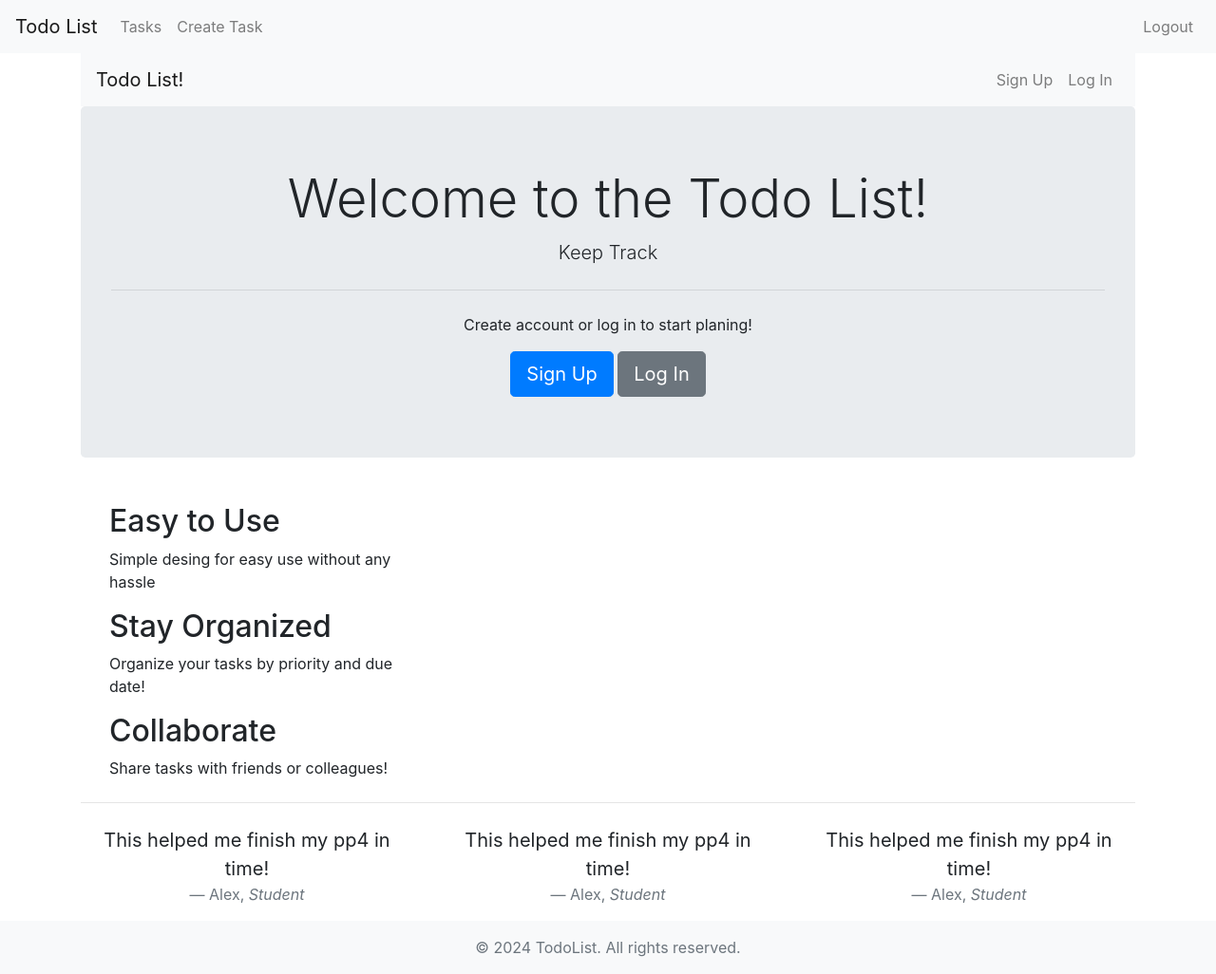
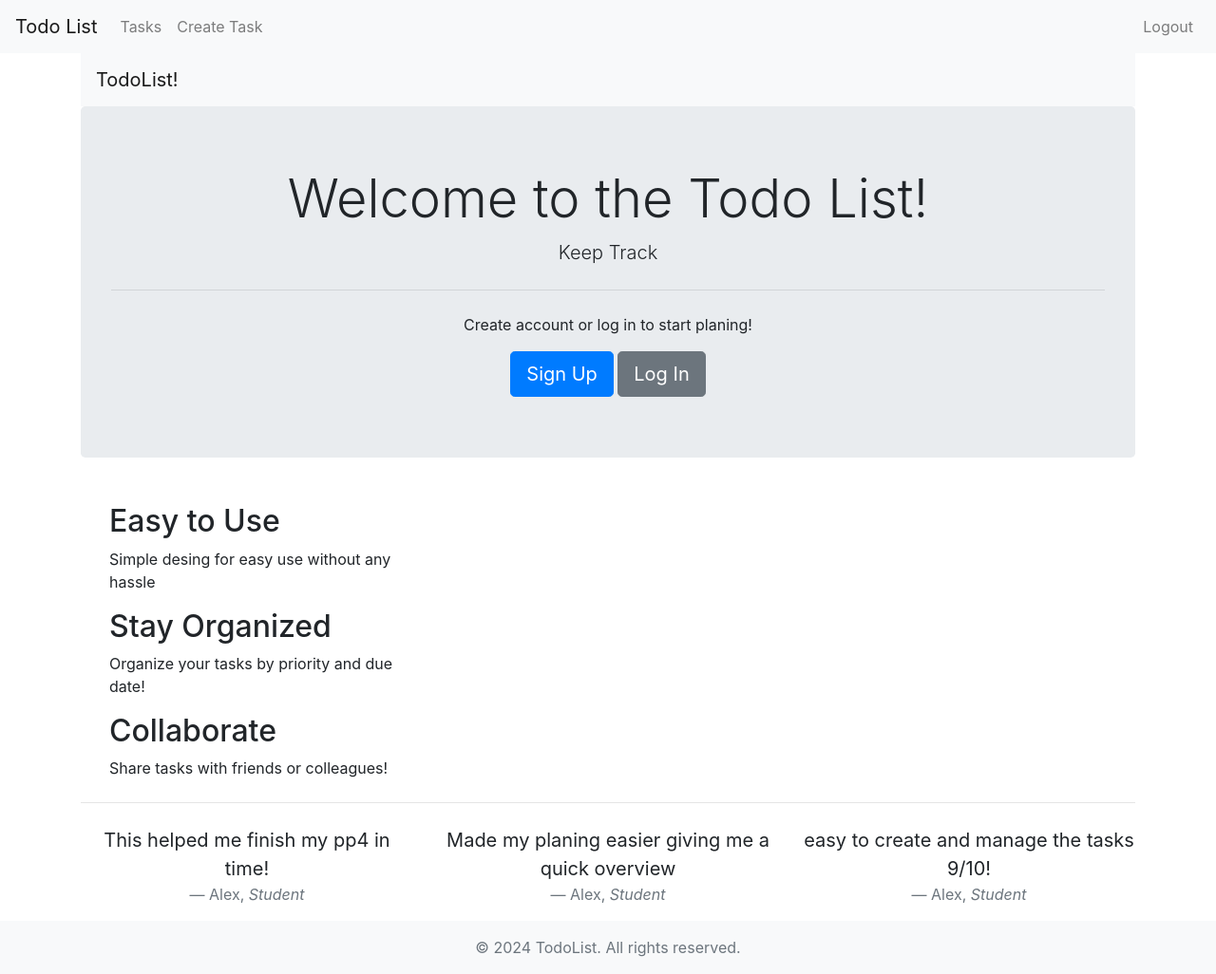
Before and after one commit to Seafzz/todo, a Django app: page / in a window 1280 px wide. Shown: the whole page at 95% size. Run offline with Django 5.2, Linux system fonts and the light colour scheme; some libraries are stand-ins or nearby versions.

Commit message:
removed login/signup navbar buttons to have a cleaner look

```diff
--- a/tasks/templates/tasks/home.html
+++ b/tasks/templates/tasks/home.html
@@ -3,21 +3,9 @@
 {% block content %}
 
 <nav class="navbar navbar-expand-lg navbar-light bg-light">
-    <a class="navbar-brand" href="{% url 'home' %}">Todo List!</a>
-    <button class="navbar-toggler" type="button" data-toggle="collapse" data-target="#navbarNav" aria-controls="navbarNav" aria-expanded="false" aria-label="Toggle navigation">
-        <span class="navbar-toggler-icon"></span>
-    </button>
-    <div class="collapse navbar-collapse" id="navbarNav">
-        <ul class="navbar-nav ml-auto">
-            <li class="nav-item">
-                <a class="nav-link" href="{% url 'signup' %}">Sign Up</a>
-            </li>
-            <li class="nav-item">
-                <a class="nav-link" href="{% url 'login' %}">Log In</a>
-            </li>
-        </ul>
-    </div>
+<a class="navbar-brand" href="{% url 'home' %}">TodoList!</a>
 </nav>
+
 <div class="jumbotron text-center">
     <h1 class="display-4">Welcome to the Todo List!</h1>
      <p class="lead">Keep Track</p>
@@ -54,13 +42,13 @@
     </div>
     <div class="col-lg-4">
         <blockquote class="blockquote">
-            <p class="mb-0">This helped me finish my pp4 in time!</p>
+            <p class="mb-0">Made my planing easier giving me a quick overview</p>
             <footer class="blockquote-footer">Alex, <cite title="Source Title">Student</cite></footer>
         </blockquote>
     </div>
         <div class="col-lg-4">
             <blockquote class="blockquote">
-                <p class="mb-0">This helped me finish my pp4 in time!</p>
+                <p class="mb-0">easy to create and manage the tasks 9/10!</p>
                 <footer class="blockquote-footer">Alex, <cite title="Source Title">Student</cite></footer>
             </blockquote>
         </div>
```
